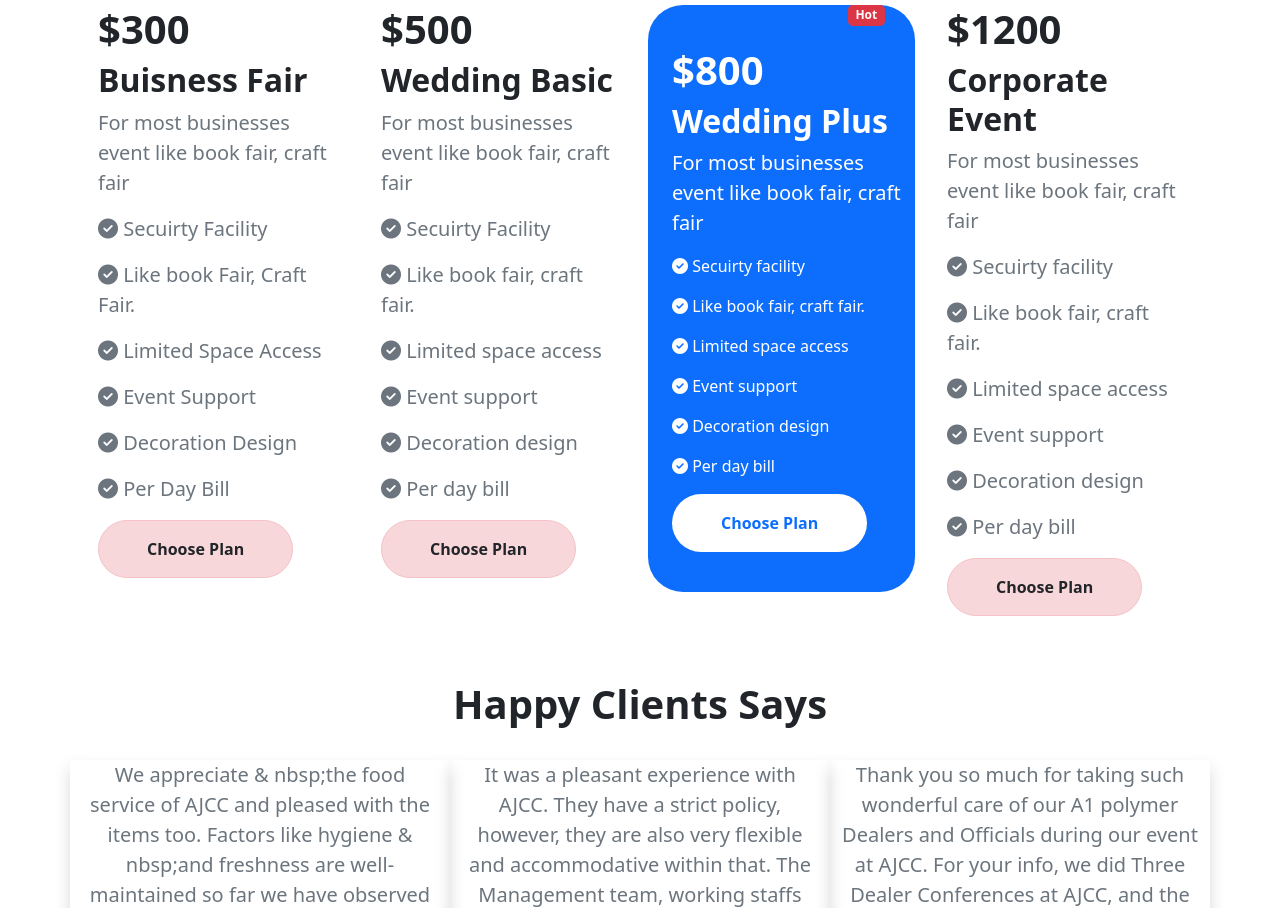
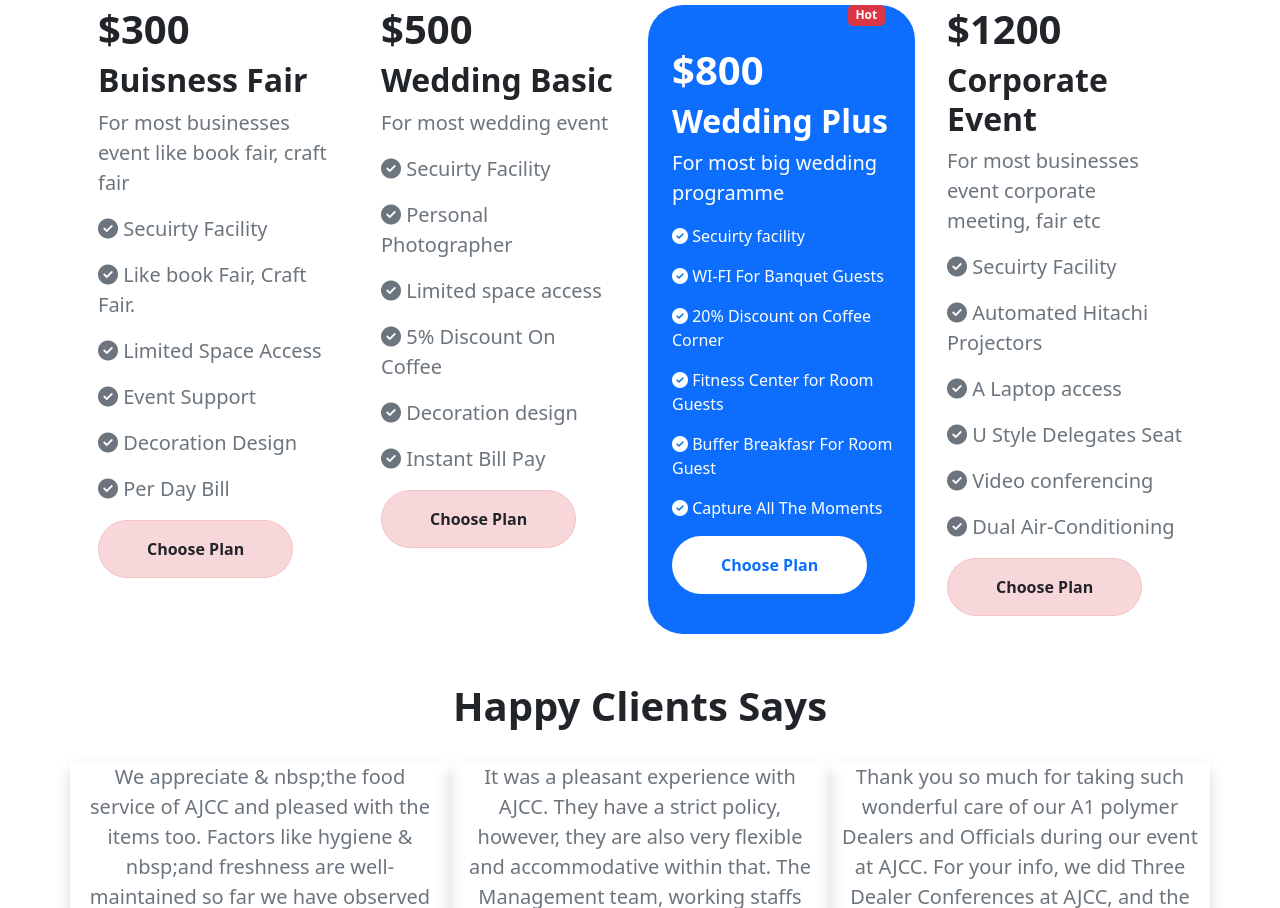
Before and after one commit to abujakariacse/convension-center, a plain HTML site: page index.html in a window 1280 px wide. Shown: the part 1257-2165 px from the top of the page. Drawn offline with nearby package versions, Linux system fonts and the light colour scheme.

Commit message:
package box correction

```diff
--- a/index.html
+++ b/index.html
@@ -177,15 +177,14 @@
                         <div class="px-3 packagebox">
                             <h1 class="fs-1 fw-bold">$500</h1>
                             <h2 class="fs-2 fw-bold">Wedding Basic</h2>
-                            <p class="text-secondary fs-5">For most businesses event like book fair, craft fair </p>
+                            <p class="text-secondary fs-5">For most wedding event</p>
                             <p class="text-secondary fs-5"><i class="fas fa-check-circle"></i> Secuirty Facility</p>
-                            <p class="text-secondary fs-5"><i class="fas fa-check-circle"></i> Like book fair, craft
-                                fair.
+                            <p class="text-secondary fs-5"><i class="fas fa-check-circle"></i> Personal Photographer
                             </p>
                             <p class="text-secondary fs-5"><i class="fas fa-check-circle"></i> Limited space access</p>
-                            <p class="text-secondary fs-5"><i class="fas fa-check-circle"></i> Event support</p>
+                            <p class="text-secondary fs-5"><i class="fas fa-check-circle"></i> 5% Discount On Coffee</p>
                             <p class="text-secondary fs-5"><i class="fas fa-check-circle"></i> Decoration design</p>
-                            <p class="text-secondary fs-5"><i class="fas fa-check-circle"></i> Per day bill</p>
+                            <p class="text-secondary fs-5"><i class="fas fa-check-circle"></i> Instant Bill Pay</p>
                             <button type="button"
                                 class="btn btn-light alert alert-danger rounded-pill text-dark px-5 fw-bolder">Choose
                                 Plan</button>
@@ -200,15 +199,14 @@
                             </div>
                             <h1 class="fs-1 fw-bold text-white">$800</h1>
                             <h2 class="fs-2 fw-bold text-white">Wedding Plus</h2>
-                            <p class="text-white fs-5">For most businesses event like book fair, craft fair </p>
+                            <p class="text-white fs-5">For most big wedding programme </p>
                             <p class="text-white"><i class="fas fa-check-circle"></i> Secuirty facility</p>
-                            <p class="text-white"><i class="fas fa-check-circle"></i> Like book fair, craft
-                                fair.
+                            <p class="text-white"><i class="fas fa-check-circle"></i> WI-FI For Banquet Guests</p>
+                            <p class="text-white"><i class="fas fa-check-circle"></i> 20% Discount on Coffee Corner</p>
+                            <p class="text-white"><i class="fas fa-check-circle"></i> Fitness Center for Room Guests</p>
+                            <p class="text-white"><i class="fas fa-check-circle"></i> Buffer Breakfasr For Room Guest
                             </p>
-                            <p class="text-white"><i class="fas fa-check-circle"></i> Limited space access</p>
-                            <p class="text-white"><i class="fas fa-check-circle"></i> Event support</p>
-                            <p class="text-white"><i class="fas fa-check-circle"></i> Decoration design</p>
-                            <p class="text-white"><i class="fas fa-check-circle"></i> Per day bill</p>
+                            <p class="text-white"><i class="fas fa-check-circle"></i> Capture All The Moments</p>
                             <button type="button"
                                 class="btn btn-light alert bg-white rounded-pill text-primary px-5 fw-bold">Choose
                                 Plan</button>
@@ -218,16 +216,16 @@
                         <div class="px-3">
                             <h1 class="fs-1 fw-bold">$1200</h1>
                             <h2 class="fs-2 fw-bold">Corporate Event</h2>
-                            <p class="text-secondary fs-5">For most businesses event like book fair, craft fair </p>
-                            <p class="text-secondary fs-5"><i class="fas fa-check-circle"></i> Secuirty facility</p>
-                            <p class="text-secondary fs-5"><i class="fas fa-check-circle"></i> Like book fair, craft
-                                fair.
+                            <p class="text-secondary fs-5">For most businesses event corporate meeting, fair etc </p>
+                            <p class="text-secondary fs-5"><i class="fas fa-check-circle"></i> Secuirty Facility</p>
+                            <p class="text-secondary fs-5"><i class="fas fa-check-circle"></i> Automated Hitachi
+                                Projectors</p>
+                            <p class="text-secondary fs-5"><i class="fas fa-check-circle"></i> A Laptop access
                             </p>
-                            <p class="text-secondary fs-5"><i class="fas fa-check-circle"></i> Limited space access
-                            </p>
-                            <p class="text-secondary fs-5"><i class="fas fa-check-circle"></i> Event support</p>
-                            <p class="text-secondary fs-5"><i class="fas fa-check-circle"></i> Decoration design</p>
-                            <p class="text-secondary fs-5"><i class="fas fa-check-circle"></i> Per day bill</p>
+                            <p class="text-secondary fs-5"><i class="fas fa-check-circle"></i> U Style
+                                Delegates Seat</p>
+                            <p class="text-secondary fs-5"><i class="fas fa-check-circle"></i> Video conferencing</p>
+                            <p class="text-secondary fs-5"><i class="fas fa-check-circle"></i> Dual Air-Conditioning</p>
                             <button type="button"
                                 class="btn btn-light alert alert-danger rounded-pill text-dark px-5 fw-bolder">Choose
                                 Plan</button>
```
